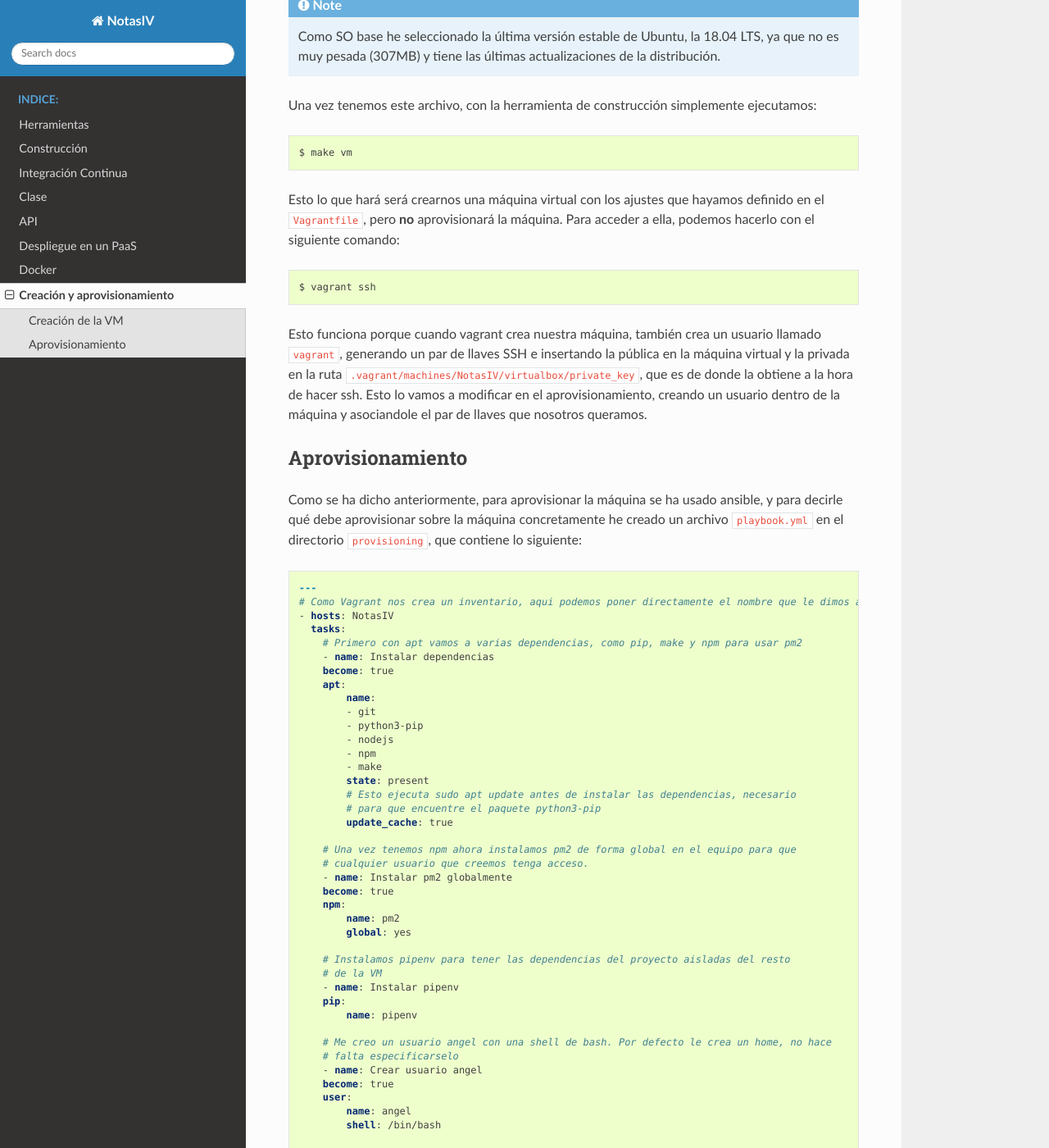
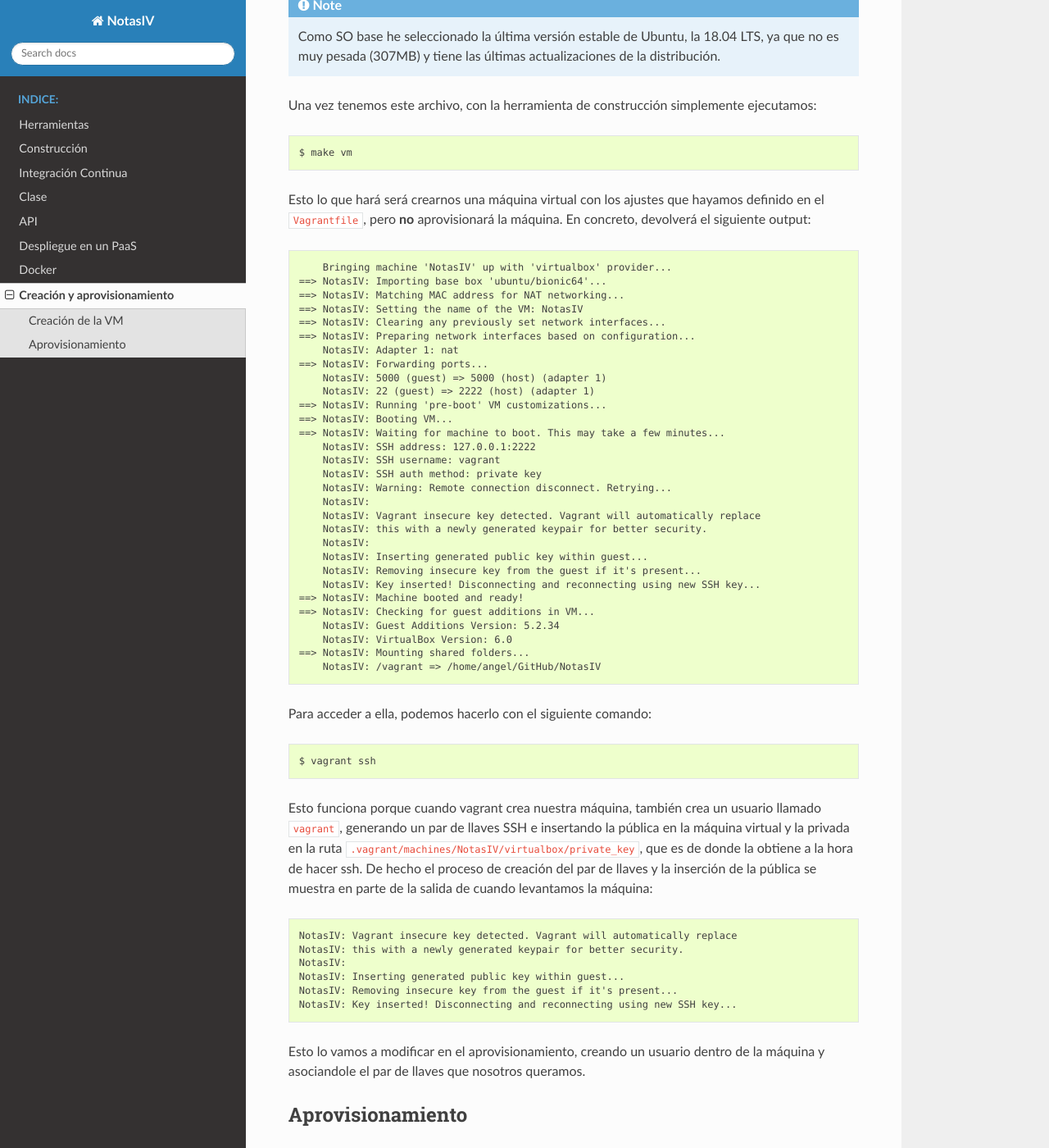
Before and after one commit to angelhodar/NotasIV, a Sphinx documentation site: the page built from docs/vagrant.rst, in a window 1280 px wide and 1400 px high, scrolled down 1100 px. Shown: the whole window at 82% size. Built offline with Sphinx 7.4.7 and the Read the Docs theme 2.0.0, drawn with Linux system fonts in a browser that asks for light colours; some of the changed text lies outside the part shown.

Commit message:
Añade outputs de comandos en documentacion. #31

```diff
--- a/docs/vagrant.rst
+++ b/docs/vagrant.rst
@@ -62,7 +62,41 @@ Una vez tenemos este archivo, con la herramienta de construcción simplemente ej
     $ make vm
 
 Esto lo que hará será crearnos una máquina virtual con los ajustes que hayamos definido en el ``Vagrantfile``,
-pero **no** aprovisionará la máquina. Para acceder a ella, podemos hacerlo con el siguiente comando:
+pero **no** aprovisionará la máquina. En concreto, devolverá el siguiente output:
+::
+
+        Bringing machine 'NotasIV' up with 'virtualbox' provider...
+    ==> NotasIV: Importing base box 'ubuntu/bionic64'...
+    ==> NotasIV: Matching MAC address for NAT networking...
+    ==> NotasIV: Setting the name of the VM: NotasIV
+    ==> NotasIV: Clearing any previously set network interfaces...
+    ==> NotasIV: Preparing network interfaces based on configuration...
+        NotasIV: Adapter 1: nat
+    ==> NotasIV: Forwarding ports...
+        NotasIV: 5000 (guest) => 5000 (host) (adapter 1)
+        NotasIV: 22 (guest) => 2222 (host) (adapter 1)
+    ==> NotasIV: Running 'pre-boot' VM customizations...
+    ==> NotasIV: Booting VM...
+    ==> NotasIV: Waiting for machine to boot. This may take a few minutes...
+        NotasIV: SSH address: 127.0.0.1:2222
+        NotasIV: SSH username: vagrant
+        NotasIV: SSH auth method: private key
+        NotasIV: Warning: Remote connection disconnect. Retrying...
+        NotasIV:
+        NotasIV: Vagrant insecure key detected. Vagrant will automatically replace
+        NotasIV: this with a newly generated keypair for better security.
+        NotasIV:
+        NotasIV: Inserting generated public key within guest...
+        NotasIV: Removing insecure key from the guest if it's present...
+        NotasIV: Key inserted! Disconnecting and reconnecting using new SSH key...
+    ==> NotasIV: Machine booted and ready!
+    ==> NotasIV: Checking for guest additions in VM...
+        NotasIV: Guest Additions Version: 5.2.34
+        NotasIV: VirtualBox Version: 6.0
+    ==> NotasIV: Mounting shared folders...
+        NotasIV: /vagrant => /home/angel/GitHub/NotasIV
+
+Para acceder a ella, podemos hacerlo con el siguiente comando:
 
 .. code:: bash
 
@@ -70,8 +104,19 @@ pero **no** aprovisionará la máquina. Para acceder a ella, podemos hacerlo con
 
 Esto funciona porque cuando vagrant crea nuestra máquina, también crea un usuario llamado ``vagrant``, generando un
 par de llaves SSH e insertando la pública en la máquina virtual y la privada en la ruta ``.vagrant/machines/NotasIV/virtualbox/private_key``,
-que es de donde la obtiene a la hora de hacer ssh. Esto lo vamos a modificar en el aprovisionamiento, creando un usuario dentro de
-la máquina y asociandole el par de llaves que nosotros queramos.
+que es de donde la obtiene a la hora de hacer ssh. De hecho el proceso de creación del par de llaves y la inserción de la pública se muestra
+en parte de la salida de cuando levantamos la máquina:
+::
+
+    NotasIV: Vagrant insecure key detected. Vagrant will automatically replace
+    NotasIV: this with a newly generated keypair for better security.
+    NotasIV:
+    NotasIV: Inserting generated public key within guest...
+    NotasIV: Removing insecure key from the guest if it's present...
+    NotasIV: Key inserted! Disconnecting and reconnecting using new SSH key...
+
+Esto lo vamos a modificar en el aprovisionamiento, creando un usuario dentro de la máquina y asociandole el
+par de llaves que nosotros queramos.
 
 Aprovisionamiento
 -----------------
@@ -146,6 +191,37 @@ Una vez tenemos todo listo para aprovisionar la máquina, ejecutamos lo siguient
 
     $ make provision
 
+Lo cual generará un output como el siguiente al ejecutarlo por primera vez:
+::
+
+    NotasIV: Running ansible-playbook...
+
+    PLAY [NotasIV] *****************************************************************
+
+    TASK [Gathering Facts] *********************************************************
+    ok: [NotasIV]
+
+    TASK [Instalar dependencias] ***************************************************
+    changed: [NotasIV]
+
+    TASK [Instalar pm2 globalmente] ************************************************
+    changed: [NotasIV]
+
+    TASK [Instalar pipenv] *********************************************************
+    changed: [NotasIV]
+
+    TASK [Crear usuario angel] *****************************************************
+    changed: [NotasIV]
+
+    TASK [Agregar clave publica para el usuario angel] *****************************
+    changed: [NotasIV]
+
+    PLAY RECAP *********************************************************************
+    NotasIV  : ok=6  changed=5  unreachable=0  failed=0  skipped=0  rescued=0  ignored=0
+
+Las tareas marcadas con **changed** viene a decir que esa tarea se ha realizao y ha cambiado el estado de la máquina. Si por el contrario pusiera **ok**,
+significaría que esa tarea ya ha sido ejecutada y tenemos el sistema con el estado requerido para esa tarea, por lo que no es necesario ejecutarla.
+
 Veamos a grandes rasgos qué hace nuestro playbook:
 
 1. Usando el modulo **apt** de ansible, instala y actualiza las dependencias necesarias para crear el entorno necesario
```
